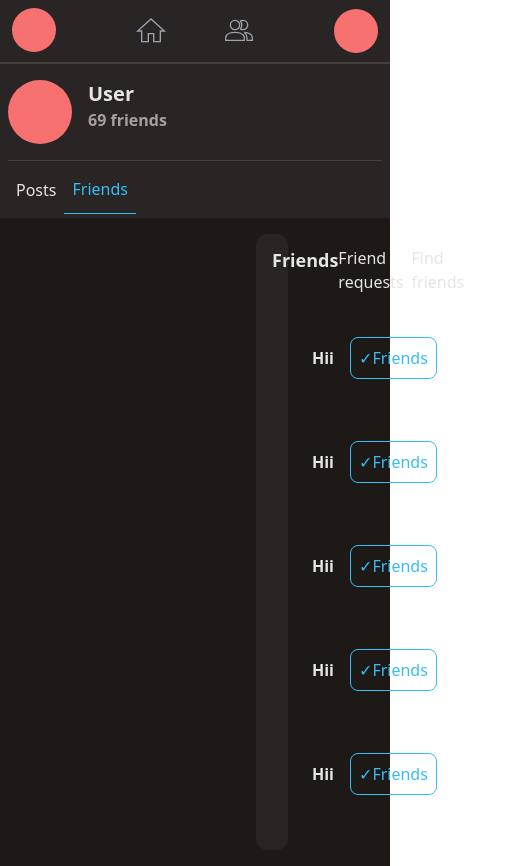
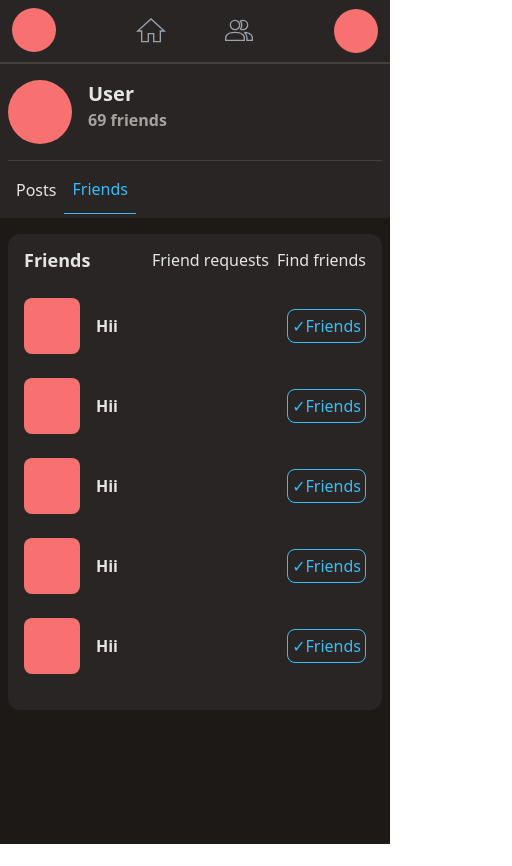
Before and after one commit to TheDoru292/odinbook-frontend, a Next.js app: page /profilefriends in a window 390 px wide. Shown: the whole page, 512 px wide, since content can reach past the window. After the commit the page ends 844 px from the top, so only its background shows below. Built offline with nearby package versions, Linux system fonts and the light colour scheme; no server answers.

Commit message:
Profile friends responsive layout

```diff
--- a/pages/profilefriends.js
+++ b/pages/profilefriends.js
@@ -12,7 +12,7 @@ export default function ProfileFriends() {
       <Header />
       <main className="text-stone-200 flex flex-col w-100 flex-grow bg-stone-900">
         <ProfileData currentPage={"friends"} />
-        <div className="flex px-64 gap-4 py-4 w-100">
+        <div className="flex px-2 xl:px-64 gap-4 py-4 w-100">
           <div className="w-full flex flex-col gap-6 bg-stone-800 rounded-xl px-4 py-3">
             <div className="flex">
               <h2 className="flex-grow text-lg font-bold">Friends</h2>
@@ -21,39 +21,39 @@ export default function ProfileFriends() {
                 <p>Find friends</p>
               </div>
             </div>
-            <div className="flex w-100 flex-wrap px-6">
-              <div className="flex gap-4 w-6/12 mb-6 pr-6">
-                <div className="w-20 h-20 bg-red-400 rounded-lg"></div>
+            <div className="flex flex-wrap w-full flex-wrap md:px-6">
+              <div className="flex gap-4 w-full md:w-6/12 mb-6 md:pr-6">
+                <div className="w-14 h-14 md:w-20 md:h-20 bg-red-400 rounded-lg"></div>
                 <p className="self-center flex-grow font-bold">Hii</p>
-                <p className="self-center border-sky-400 text-sky-400 border p-2 rounded-lg">
+                <p className="self-center border-sky-400 text-sky-400 border p-1 md:p-2 rounded-lg">
                   <span>✓</span>Friends
                 </p>
               </div>
-              <div className="flex gap-4 w-6/12 mb-6 pr-6">
-                <div className="w-20 h-20 bg-red-400 rounded-lg"></div>
+              <div className="flex gap-4 w-full md:w-6/12 mb-6 md:pr-6">
+                <div className="w-14 h-14 md:w-20 md:h-20 bg-red-400 rounded-lg"></div>
                 <p className="self-center flex-grow font-bold">Hii</p>
-                <p className="self-center border-sky-400 text-sky-400 border p-2 rounded-lg">
+                <p className="self-center border-sky-400 text-sky-400 border p-1 rounded-lg">
                   <span>✓</span>Friends
                 </p>
               </div>
-              <div className="flex gap-4 w-6/12 mb-6 pr-6">
-                <div className="w-20 h-20 bg-red-400 rounded-lg"></div>
+              <div className="flex gap-4 w-full md:w-6/12 mb-6 md:pr-6">
+                <div className="w-14 h-14 md:w-20 md:h-20 bg-red-400 rounded-lg"></div>
                 <p className="self-center flex-grow font-bold">Hii</p>
-                <p className="self-center border-sky-400 text-sky-400 border p-2 rounded-lg">
+                <p className="self-center border-sky-400 text-sky-400 border p-1 rounded-lg">
                   <span>✓</span>Friends
                 </p>
               </div>
-              <div className="flex gap-4 w-6/12 mb-6 pr-6">
-                <div className="w-20 h-20 bg-red-400 rounded-lg"></div>
+              <div className="flex gap-4 w-full md:w-6/12 mb-6 md:pr-6">
+                <div className="w-14 h-14 md:w-20 md:h-20 bg-red-400 rounded-lg"></div>
                 <p className="self-center flex-grow font-bold">Hii</p>
-                <p className="self-center border-sky-400 text-sky-400 border p-2 rounded-lg">
+                <p className="self-center border-sky-400 text-sky-400 border p-1 rounded-lg">
                   <span>✓</span>Friends
                 </p>
               </div>
-              <div className="flex gap-4 w-6/12 mb-6 pr-6">
-                <div className="w-20 h-20 bg-red-400 rounded-lg"></div>
+              <div className="flex gap-4 w-full md:w-6/12 mb-6 md:pr-6">
+                <div className="w-14 h-14 md:w-20 md:h-20 bg-red-400 rounded-lg"></div>
                 <p className="self-center flex-grow font-bold">Hii</p>
-                <p className="self-center border-sky-400 text-sky-400 border p-2 rounded-lg">
+                <p className="self-center border-sky-400 text-sky-400 border p-1 rounded-lg">
                   <span>✓</span>Friends
                 </p>
               </div>
```
